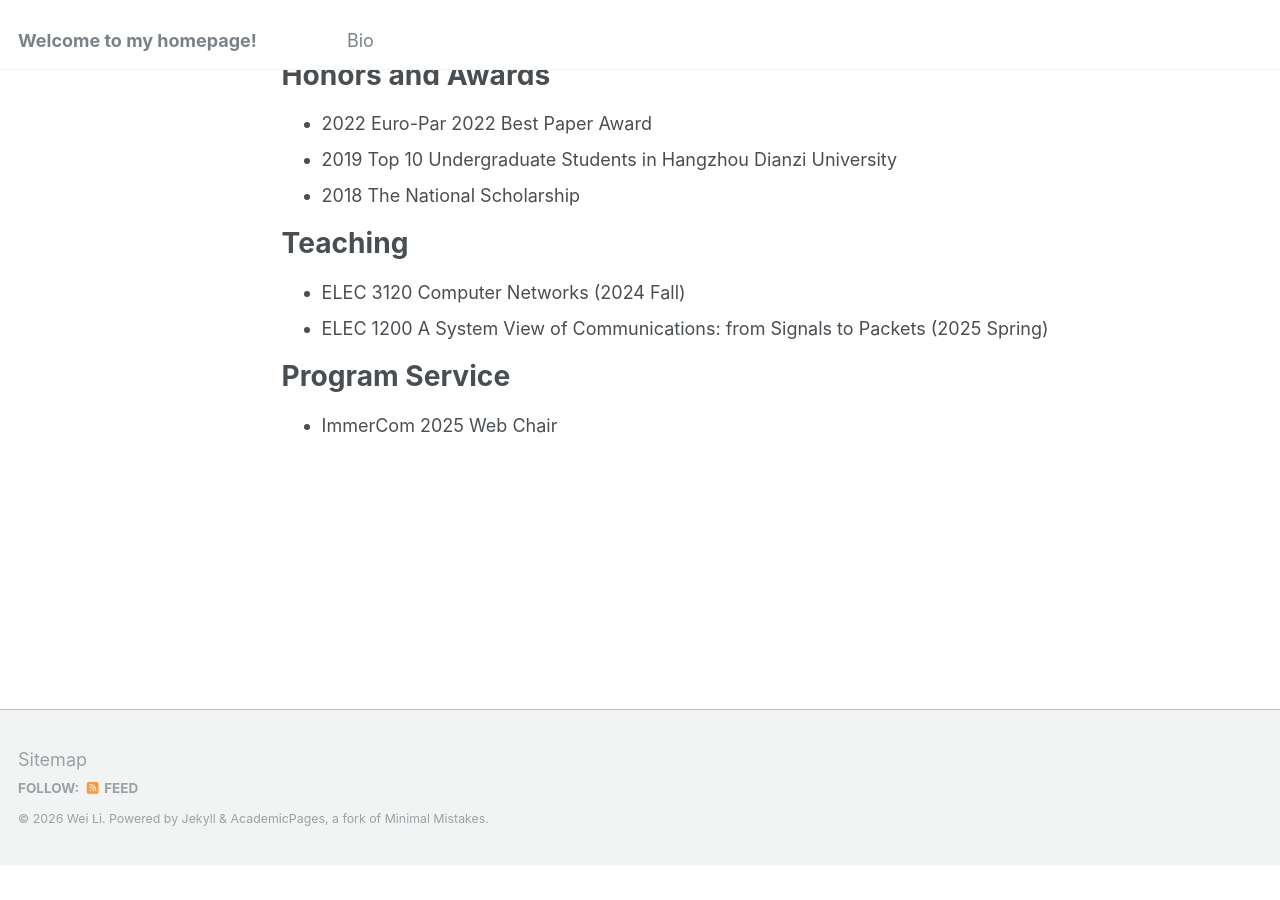
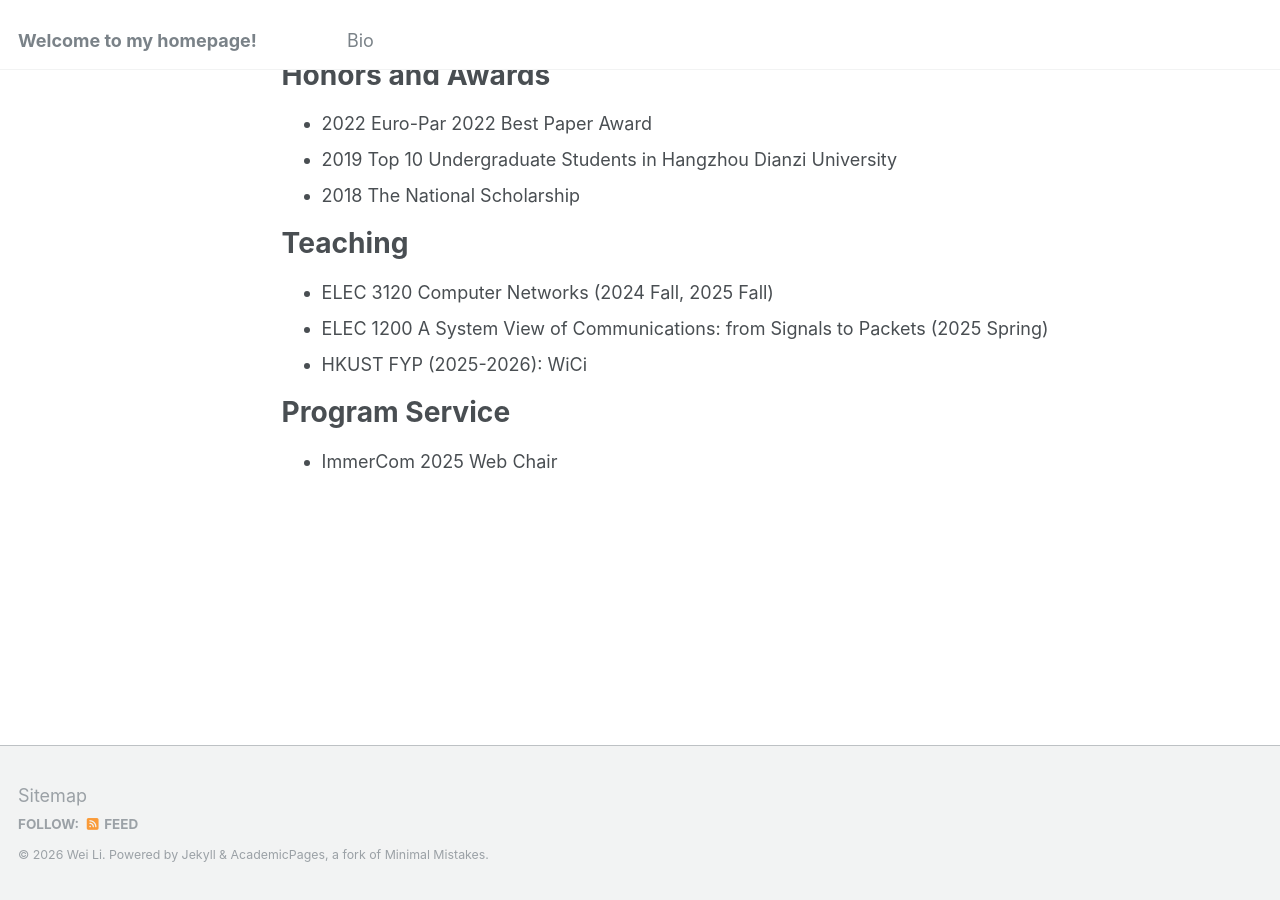
Before and after one commit to LW945/lw945.github.io, a Jekyll site: the page built from _pages/cv.md, in a window 1280 px wide and 900 px high, scrolled down 839 px. Built offline with Jekyll 4.4.1, drawn with Linux system fonts in a browser that asks for light colours; before the commit the page ends 1703 px from its top, so only the background shows below that.

Commit message:
Update CV teaching section.

```diff
--- a/_pages/cv.md
+++ b/_pages/cv.md
@@ -43,8 +43,9 @@ Honors and Awards
 
 Teaching
 ======
-* ELEC 3120 Computer Networks (2024 Fall)
+* ELEC 3120 Computer Networks (2024 Fall, 2025 Fall)
 * ELEC 1200 A System View of Communications: from Signals to Packets (2025 Spring)
+* HKUST FYP (2025-2026): WiCi
 
 Program Service
 ======
```
